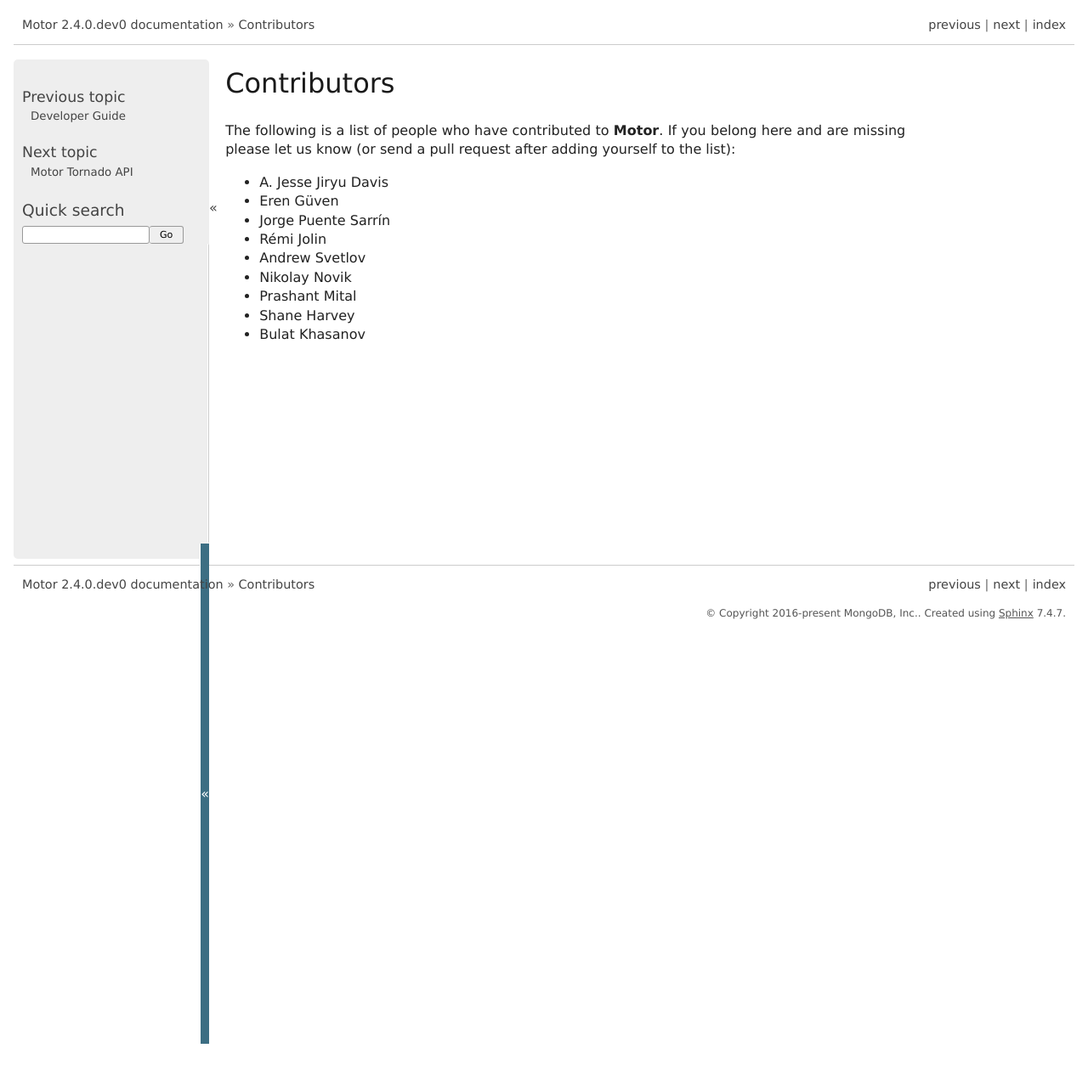
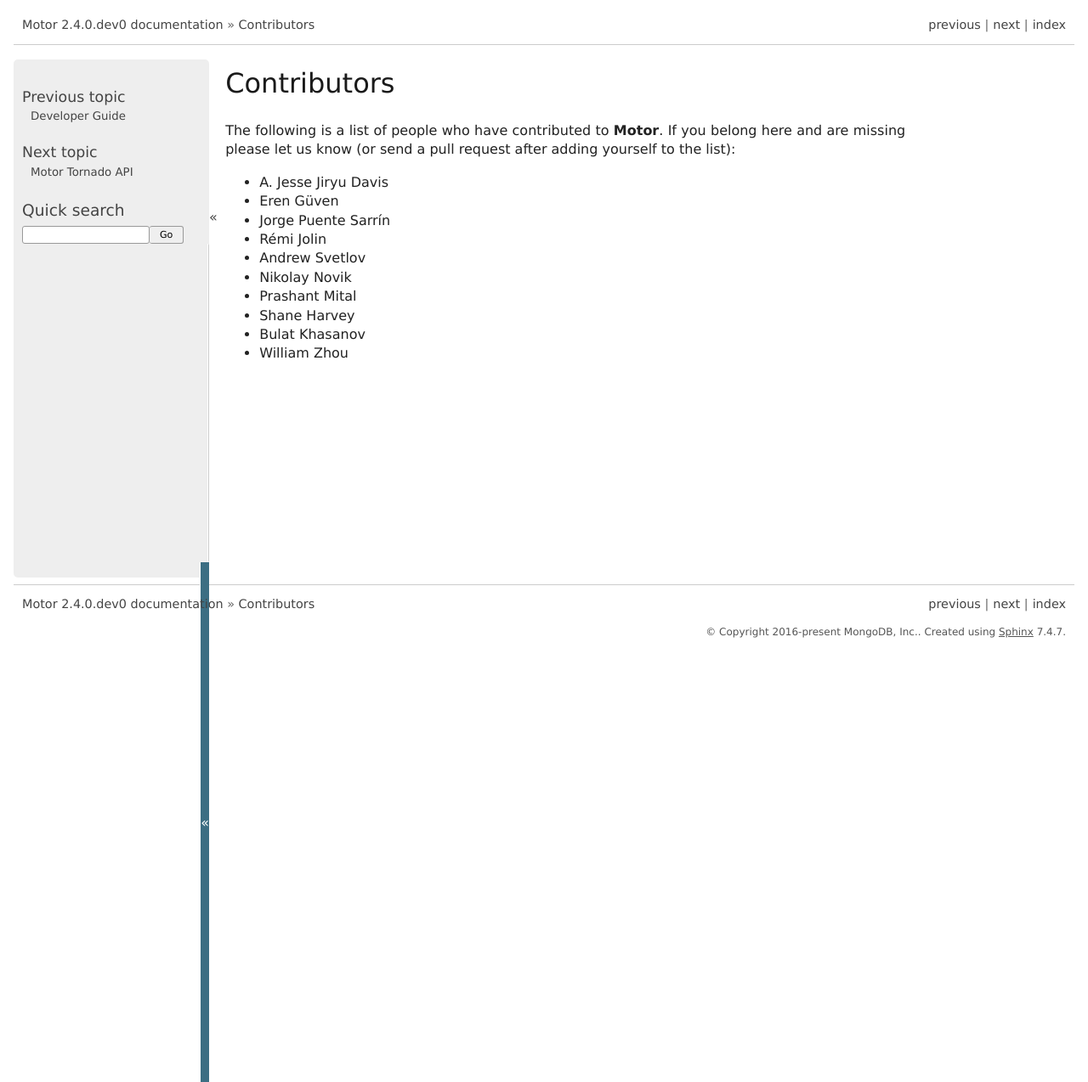
Before and after one commit to mongodb/motor, a Sphinx documentation site: the page built from doc/contributors.rst, in a window 1280 px wide. Shown: the whole page at 85% size. Built offline with Sphinx 7.4.7, drawn with Linux system fonts in a browser that asks for light colours; pages that are not in the unit, such as notebooks, are missing from menus; comment, search, counter and statistics services are not loaded; the version number is read from the project's files by our own code; before the commit the page ends 1229 px from its top, so only the background shows below that.

Commit message:
add myself to contributors :D

```diff
--- a/doc/contributors.rst
+++ b/doc/contributors.rst
@@ -13,3 +13,4 @@
 - Prashant Mital
 - Shane Harvey
 - Bulat Khasanov
+- William Zhou
```
